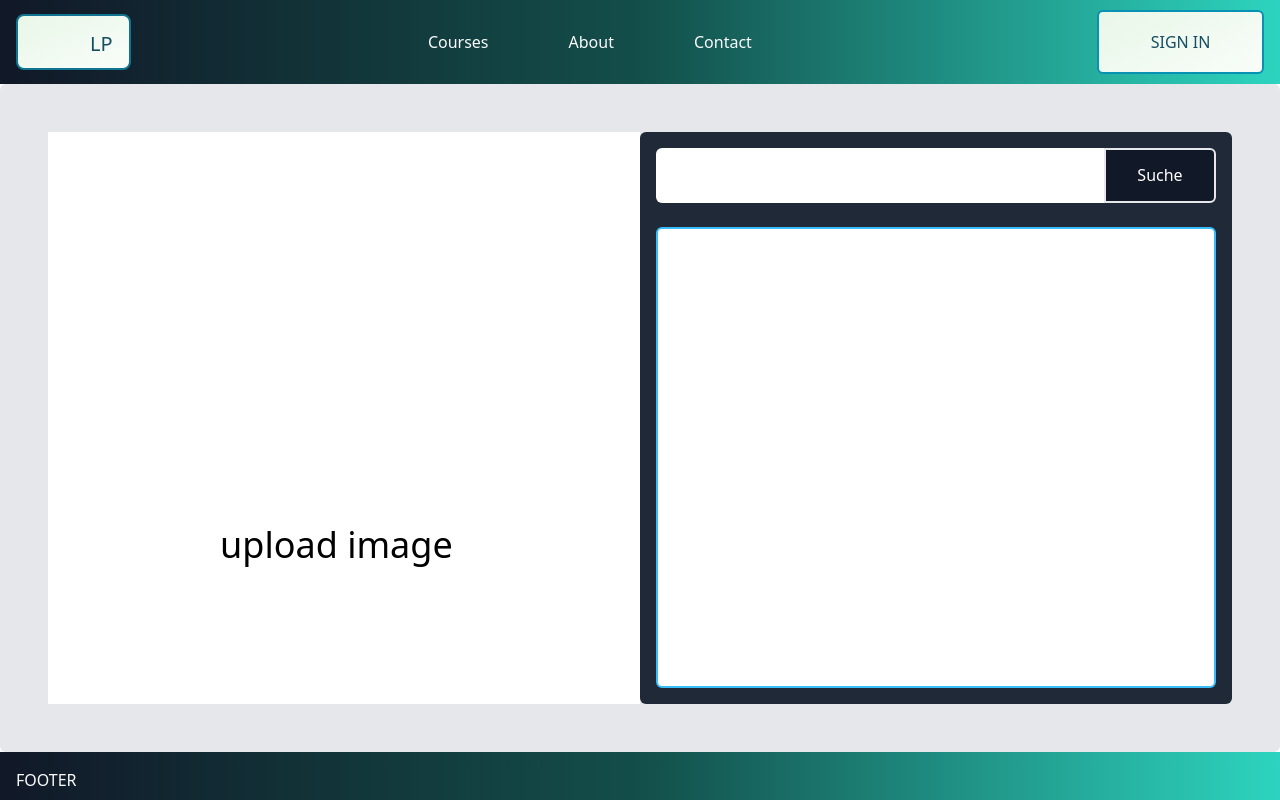
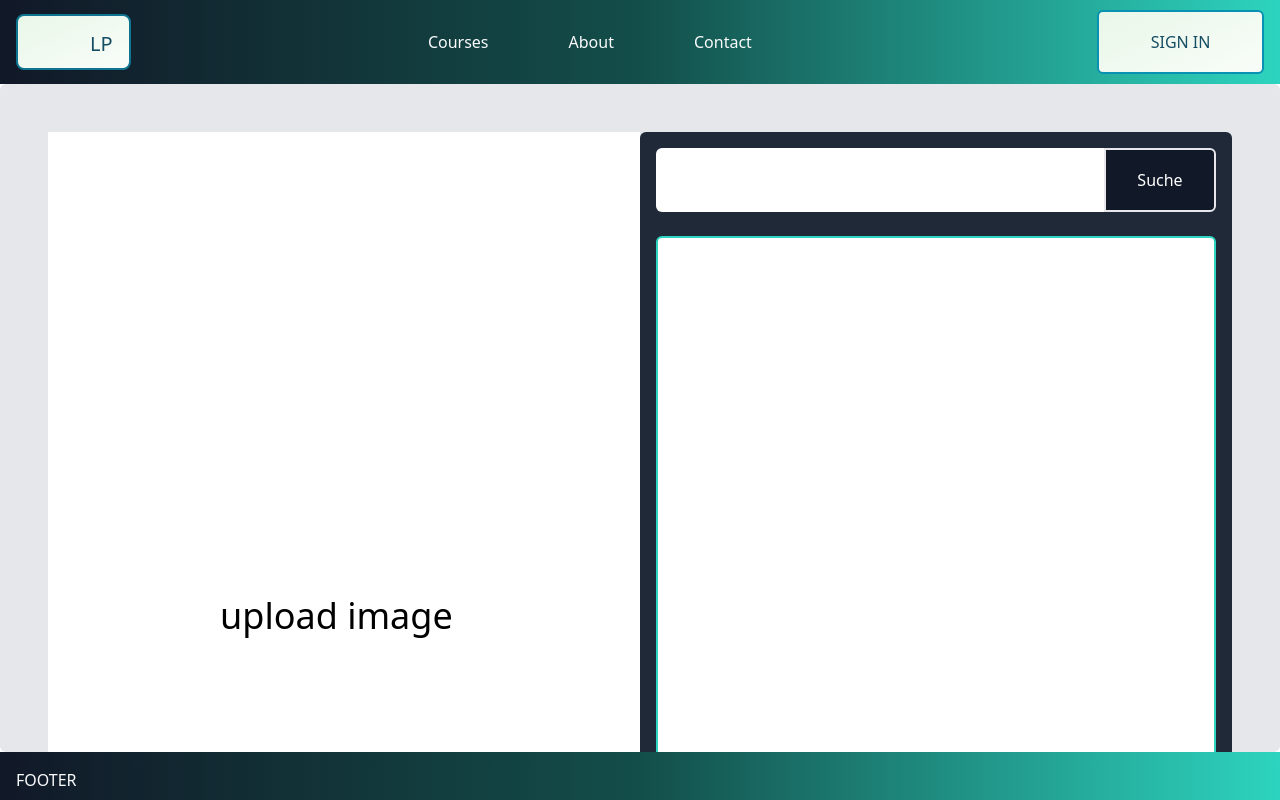
Before and after one commit to VelimirMueller/aurorae-images-frontend, a Vue app: page / in a window 1280 px wide. Built offline with nearby package versions, Linux system fonts and the light colour scheme; some icons are missing.

Commit message:
apply improved and better scalable folder structure

```diff
--- a/src/App.vue
+++ b/src/App.vue
@@ -6,5 +6,5 @@
 
 <script setup lang="ts">
 import DefaultLayout from '@/layout/DefaultLayout.vue'
-import LandingPage from '@/views/LandingPage.vue'
+import LandingPage from '@/views/landing/LandingPage.vue'
 </script>
--- a/src/components/ImageList.vue
+++ b/src/components/ImageUploader/ImageList.vue
@@ -1,12 +1,12 @@
 <template>
   <div class="w-full h-full flex flex-col p-4">
-    <div class="w-full h-full bg-white rounded-md text-gray-900 max-h-[626px] overflow-y-scroll grid grid-cols-4 max-h-full border-2 border-sky-400">
+    <div class="w-full h-full bg-white rounded-md text-gray-900 overflow-y-scroll grid grid-cols-4 max-h-full border-2 border-teal-400">
       <template v-for="imageData in props.searchResult?.data as SearchResult" :key="imageData?.topic_id">
         <template v-for="imageSrc in imageData?.topic_images" :key="imageSrc">
-          <button class="relative h-full w-full border-2 bordr-white rounded-md hover:opacity-60 transition-all duration-200 ease-in">
+          <button class="relative h-[180px] w-full border-4 border-white rounded-md hover:opacity-60 transition-all duration-200 ease-in hover:border-2 hover:border-teal-400">
             <img
               :src="imageSrc"
-              class="w-full h-full"
+              class="w-full h-full rounded-md"
               :alt="`Ein gescraptes Bild mit folgender Überschrift und URL: ${imageData?.topic_id}-${imageSrc}`" />
             <span class="absolute inset-0 flex items-center justify-center text-white text-2xl font-bold">
               +
--- a/src/components/ImageUploaderWrapper.vue
+++ b/src/components/ImageUploader/ImageUploaderWrapper.vue
@@ -10,7 +10,9 @@
             <div class="h-20 w-full px-4 py-2 mt-2">
               <slot name="search" />
             </div>
-            <slot name="list" />
+            <div class="h-[626px] w-full">
+              <slot name="list" />
+            </div>
           </div>
         </div>
       </section>
--- a/src/main.ts
+++ b/src/main.ts
@@ -4,8 +4,10 @@ import App from './App.vue'
 
 import './assets/tailwind.css'
 import './assets/keyframes.scss'
+// Add more globally available css files here ...
 
 const app = createApp(App)
 
 app.use(createPinia())
+// Add more plugins here ...
 app.mount('#app')
```
Also changed, not shown: src/views/landing/LandingPage.vue (renamed from src/views/LandingPage.vue, +5 -7 lines), src/components/ImageUploader/ImageSearch.vue (renamed from src/components/ImageSearch.vue), src/components/ImageUploader/ImageUploader.vue (renamed from src/components/ImageUploader.vue), src/views/landing/components/LpHero.vue (renamed from src/components/landingPage/LpHero.vue).
